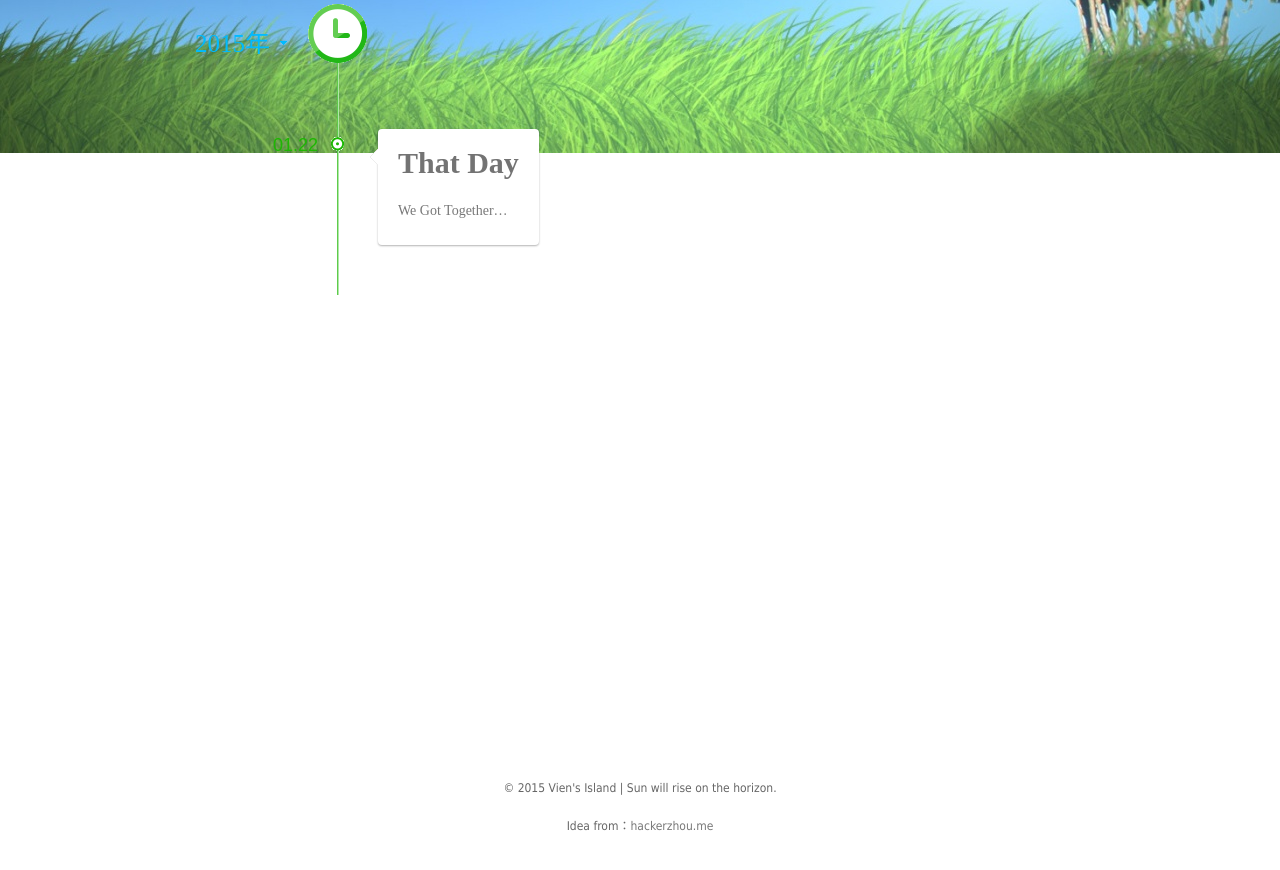
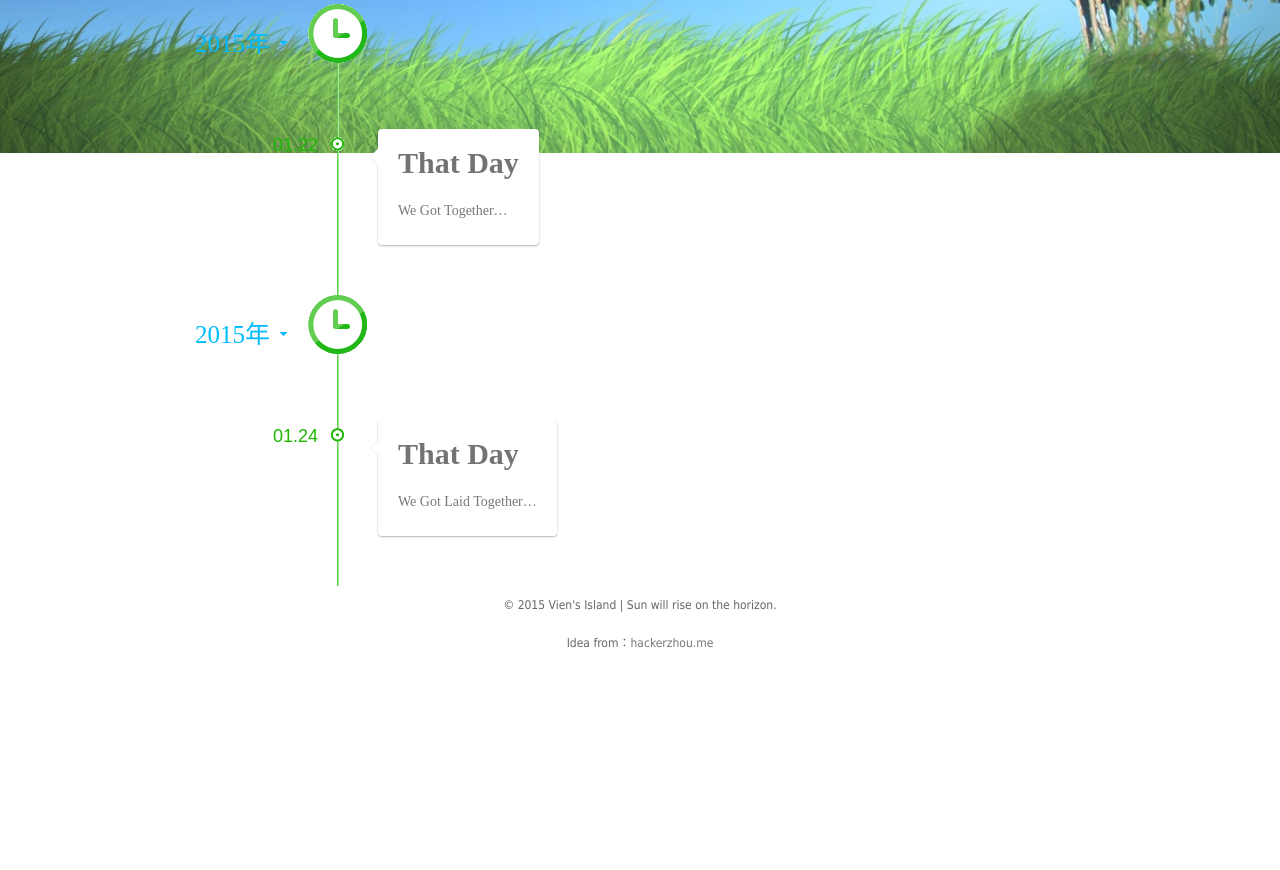
Before and after one commit to geeklive/geeklive.github.io, a Jekyll site: the page love/index.html, which Jekyll copies as it is, in a window 1280 px wide and 900 px high, scrolled down 897 px. Shown: the top 870 px of the window. Built offline with Jekyll 4.4.1, drawn with Linux system fonts in a browser that asks for light colours; Markdown is read by kramdown in place of the engine named in the settings; after the commit the page ends 1666 px from its top, so only the background shows below that.

Commit message:
Update index.html

```diff
--- a/love/index.html
+++ b/love/index.html
@@ -104,6 +104,29 @@
 				</li>
 			</ul>
 	    </div><!-- .history-date -->
+	    	<div class="history">
+		<div class="history-date">
+	      	<ul>
+				<h2 class="first"><a href="#nogo">2015年</a></h2>
+				<li class="green">
+					<h3>01.24</h3>
+					<dl>
+						<dt>
+							<div class="feed_arrow">
+							</div>
+							<h4>
+								That Day
+							</h4>
+							<div class="wrap">
+<!-- 								<img src="photo/2010081111284911.jpg"> -->
+								<p>We Got Laid Together…
+								</p>
+							</div>
+						</dt>
+					</dl>
+				</li>
+			</ul>
+	    </div><!-- .history-date -->
     </div>
 </div>
 
```
